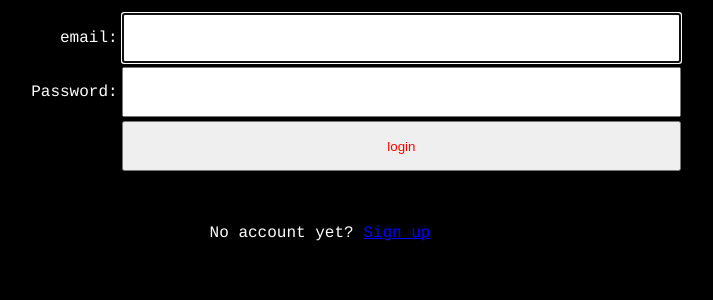
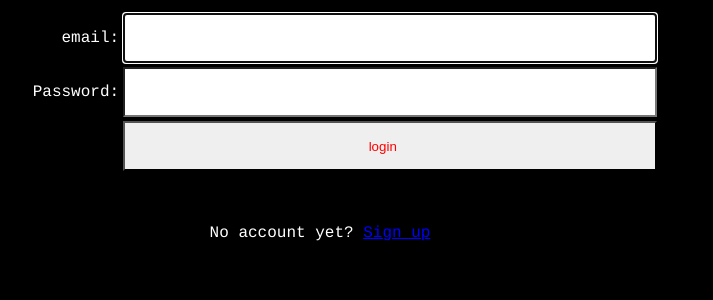
Before and after one commit to talisaar/skunkworx, a Django app: page /login/login/ in a window 1280 px wide. Shown: the top 300 px of the page, without its empty margins (320-1033 px from the left). Run offline with Django 5.2, Linux system fonts and the light colour scheme.

Commit message:
input and button appearance None

```diff
--- a/tali/assets/css/style.css
+++ b/tali/assets/css/style.css
@@ -61,22 +61,22 @@
 
 /* line 60, ../../scss/style.scss */
 input, table {
+  appearance: None;
   width: 80%;
   height: 50px;
-}
-
-/* line 65, ../../scss/style.scss */
-#login_button {
-  width: 80%;
+  padding-left: 15px;
+  padding-right: 30px;
 }
 
 /* line 69, ../../scss/style.scss */
 #login_button {
+  appearance: None;
   width: 80%;
 }
 
-/* line 73, ../../scss/style.scss */
+/* line 74, ../../scss/style.scss */
 #post_button {
+  appearance: None;
   width: 10%;
   float: right;
   margin-right: 20%;
@@ -84,33 +84,33 @@
   height: 30px;
 }
 
-/* line 80, ../../scss/style.scss */
+/* line 82, ../../scss/style.scss */
 td:first-child {
   width: 30%;
   text-align: right;
 }
 
-/* line 85, ../../scss/style.scss */
+/* line 87, ../../scss/style.scss */
 td:first-child + td {
   width: 70%;
 }
 
-/* line 89, ../../scss/style.scss */
+/* line 91, ../../scss/style.scss */
 input::placeholder {
   color: red;
 }
 
-/* line 93, ../../scss/style.scss */
+/* line 95, ../../scss/style.scss */
 input[type="text"] {
   color: red;
 }
 
-/* line 97, ../../scss/style.scss */
+/* line 99, ../../scss/style.scss */
 input[type="password"] {
   color: red;
 }
 
-/* line 101, ../../scss/style.scss */
+/* line 103, ../../scss/style.scss */
 input[type="submit"] {
   color: red;
 }
--- a/tali/scss/style.scss
+++ b/tali/scss/style.scss
@@ -58,19 +58,21 @@
   height: 100px;
 }
 input, table {
+  appearance: None;
   width: 80%;
   height: 50px;
+  padding-left: 15px;
+  padding-right: 30px;
+
 }
 
 #login_button {
-  width: 80%;
-}
-
-#login_button {
+  appearance: None;
   width: 80%;
 }
 
 #post_button {
+  appearance: None;
   width: 10%;
   float: right;
   margin-right: 20%;
```
